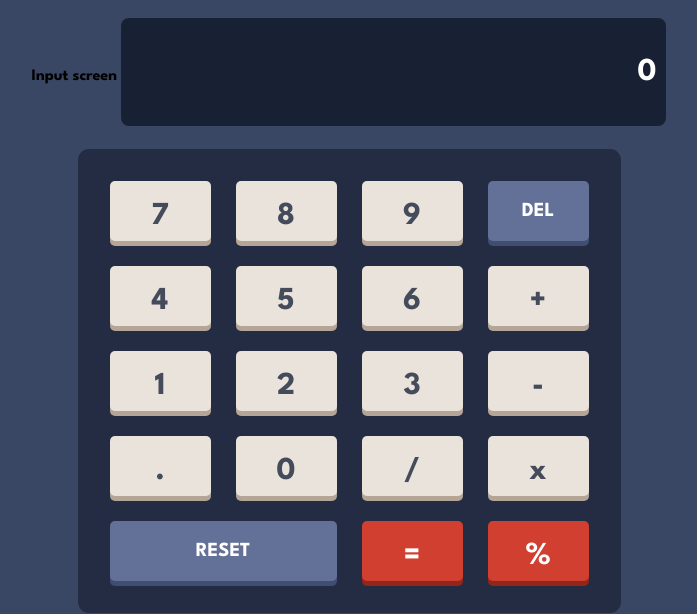
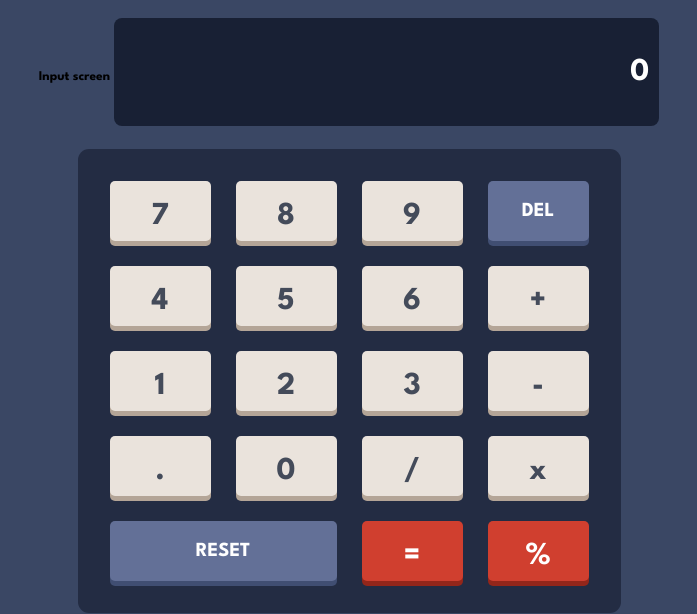
Before and after one commit to SYEDUMAIR007/calculator-with-a-twist, a plain HTML site: page index.html in a window 1280 px wide. Shown: the part 140-754 px from the top of the page, without its empty margins (291-988 px from the left). Drawn offline with Linux system fonts and the light colour scheme.

Commit message:
Update index.html

```diff
--- a/index.html
+++ b/index.html
@@ -31,9 +31,9 @@
       </div>
       </div>
     </header>
-    <label for="inputScreen">Input screen
-    <input id="inputScreen" name="inputscreen"  type="text">
-    </label>
+    <label for="inputScreen"><small>Input screen</small>
+    <input type="text" name="inputScreen" id="inputScreen">
+  </label>
     <div class="buttonHolder">
       <button value="7" value="OFF" class="numbers bluetheme-allbtn">7</button>
       <button value="8" class="numbers bluetheme-allbtn">8</button>
```
